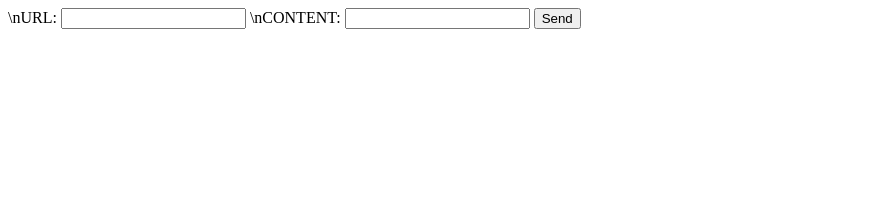
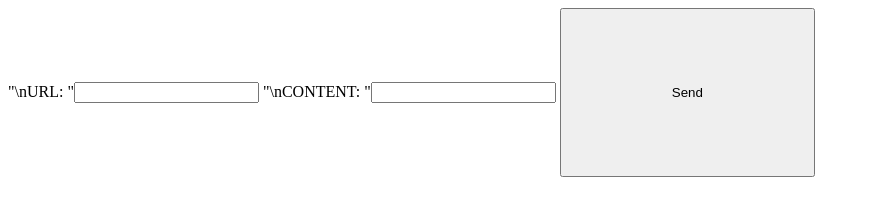
Before and after one commit to Teo434/discord-webhook-send-thingy-mmmmm-yes, a plain HTML site: page index.html in a window 1280 px wide. Shown: the whole page, without its empty margins (0-870 px from the left). Drawn offline with Linux system fonts and the light colour scheme.

Commit message:
Update index.html

```diff
--- a/index.html
+++ b/index.html
@@ -9,22 +9,22 @@
       body {
         background-image: url('back.png');
       }
-      .button {
+      button {
         padding: 75px 110px;
       }
-      .IText {
+      IText {
         padding: 75px 110px;
       }
-      .CText {
+      CText {
         padding: 75px 110px;
       }
     </style>
 
   </head>
   <body>
-      \nURL: <input type="text" id="IText" value="">
+      "\nURL: "<input type="text" id="IText" value="">
 
-  	  \nCONTENT: <input type="text" id="CText" value="">
+  	  "\nCONTENT: "<input type="text" id="CText" value="">
 
       <button color="#ff2e35" onclick="sendMessage()">Send</button>
   </body>
```
